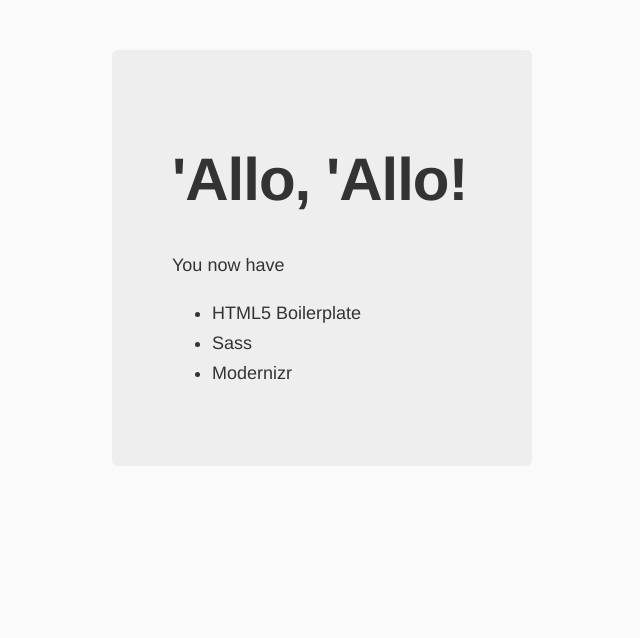
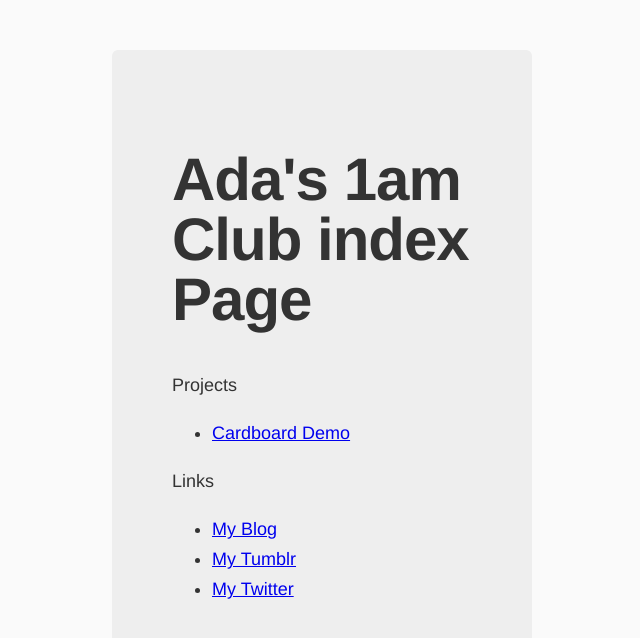
Before and after one commit to AdaRoseCannon/my1am, a website: page app/index.html in a window 1280 px wide. Shown: the whole page, without its empty margins (318-958 px from the left). Drawn offline with nearby package versions, Linux system fonts and the light colour scheme; files that its build step writes are made by us from their sources.

Commit message:
Update index.html

```diff
--- a/app/index.html
+++ b/app/index.html
@@ -26,12 +26,16 @@
     <![endif]-->
 
     <div class="hero-unit">
-      <h1>'Allo, 'Allo!</h1>
-      <p>You now have</p>
+      <h1>Ada's 1am Club index Page</h1>
+      <p>Projects</p>
       <ul>
-        <li>HTML5 Boilerplate</li>
-        <li>Sass</li>
-        <li>Modernizr</li>
+        <li><a href="cardboard/">Cardboard Demo</a></li>
+      </ul>
+      <p>Links</p>
+      <ul>
+        <li><a href="https://ada.is">My Blog</a></li>
+        <li><a href="http://s.ada.is">My Tumblr</a></li>
+        <li><a href="https://twitter.com/lady_ada_king">My Twitter</a></li>
       </ul>
     </div>
 
```
